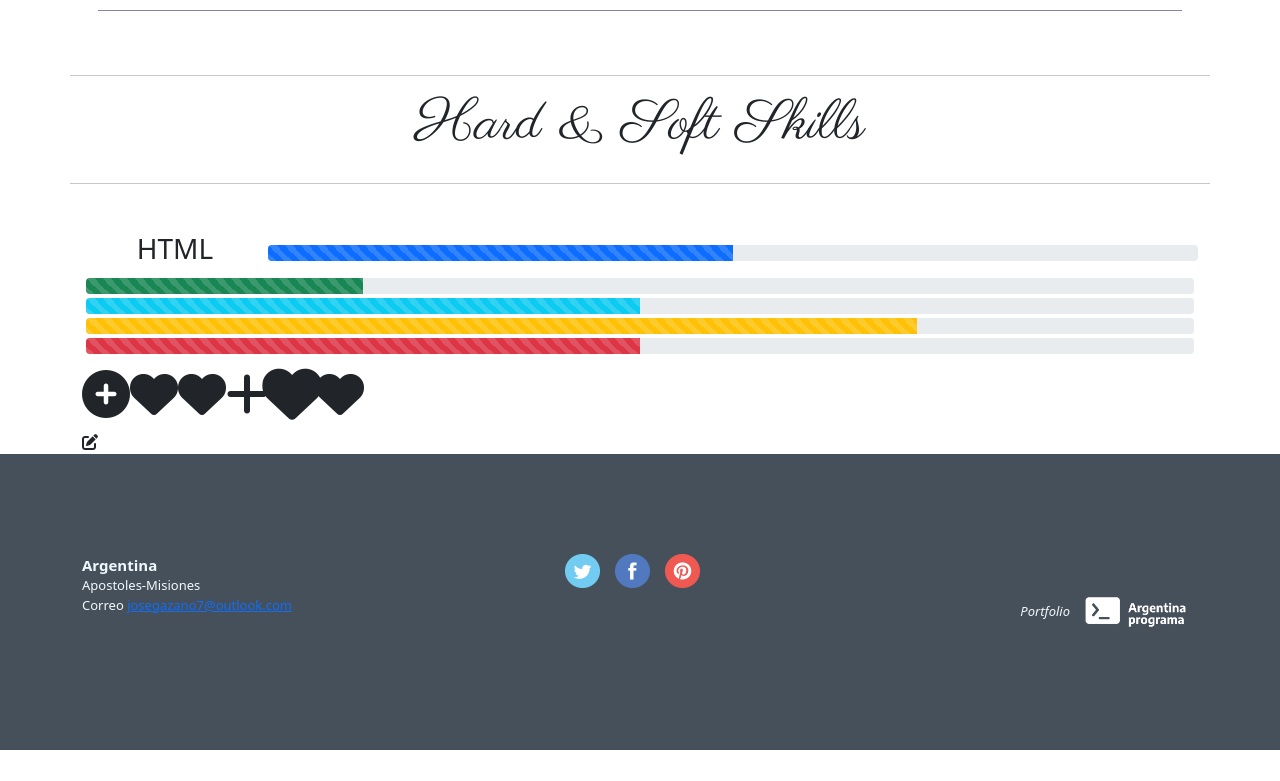
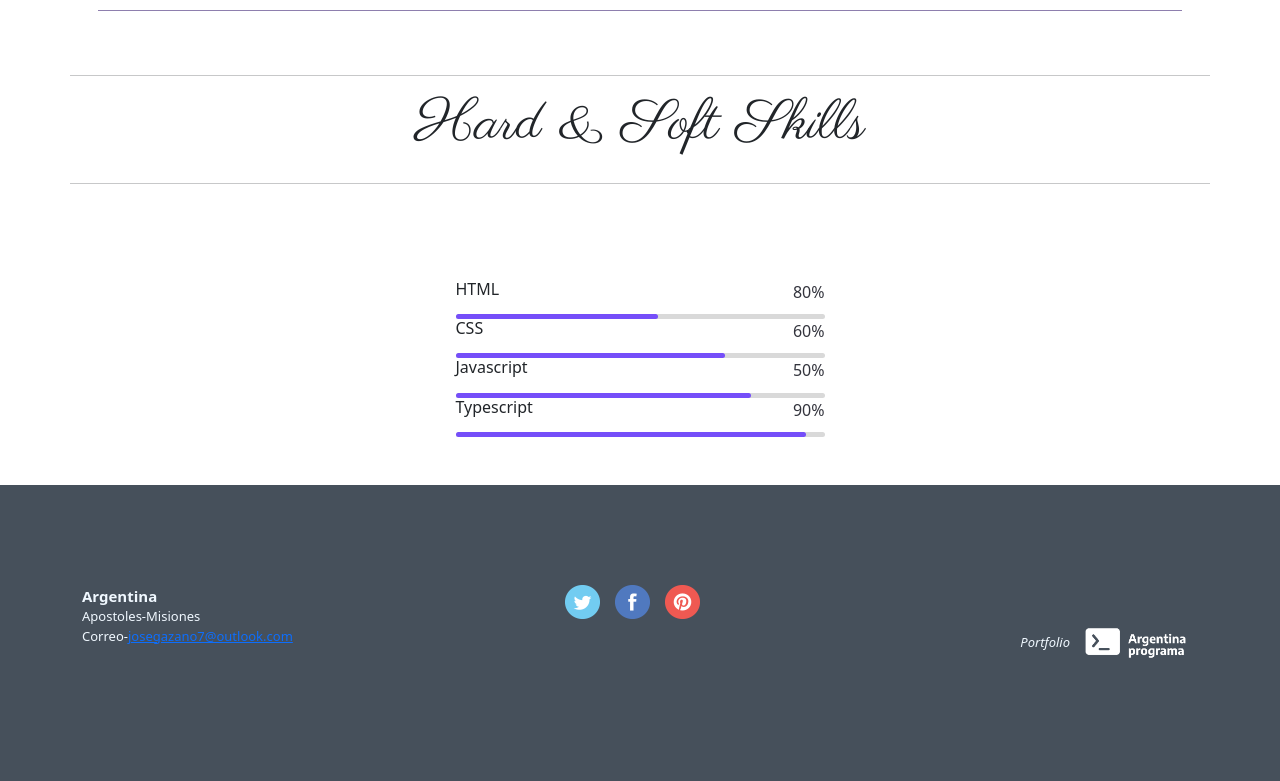
Before and after one commit to josegazano732/Angular-MiProyecto-AP, an Angular app: page / in a window 1280 px wide. Shown: the part 2505-3286 px from the top of the page. Before the commit the page ends 3255 px from the top, so only its background shows below. Built offline with nearby package versions, Linux system fonts and the light colour scheme.

Commit message:
se trabajo sobre skill JLG

```diff
--- a/src/app/componentes/hard-soft-skill/hard-soft-skill.component.html
+++ b/src/app/componentes/hard-soft-skill/hard-soft-skill.component.html
@@ -6,49 +6,72 @@
     <hr class=" container " style=" margin-left: auto; margin-right: auto;">
 </div>
 
-<section class=" container">
-    <div class=" row">
-        <div class=" d-flex ">
-            <div class=" col-2 m-auto text-center">
-                <h3>HTML</h3>
+<div class=" container justify-content-center">
+    <div class="col-xl-5 offset-xl-1 col-lg-6 m-auto p-5">
+        <div class="about-skills pt-25">
+            <div class="skill-item mt-25">
+                <div class="skill-header">
+                    <h6 class="skill-title">HTML</h6>
+                    <div class="skill-percentage">
+                        <div class="count-box counted">
+                            <span class="counter">80</span>
                         </div>
-
-            <div class="progress m-1 col-10 m-auto">
-                <div class="progress-bar progress-bar-striped " role="progressbar" style="width: 50%" aria-valuenow="10"
-                    aria-valuemin="0" aria-valuemax="100"></div>
+                        %
                     </div>
                 </div>
+                <div class="skill-bar">
+                    <div class="bar-inner">
+                        <div class="bar progress-line" data-width="80" style="width: 55%;"></div>
                     </div>
-    <div class="progress m-1">
-        <div class="progress-bar progress-bar-striped bg-success" role="progressbar" style="width: 25%"
-            aria-valuenow="25" aria-valuemin="0" aria-valuemax="100"></div>
                 </div>
-
-    <div class="progress m-1">
-        <div class="progress-bar progress-bar-striped bg-info" role="progressbar" style="width: 50%" aria-valuenow="50"
-            aria-valuemin="0" aria-valuemax="100"></div>
+            </div> <!-- skill item -->
+            <div class="skill-item mt-25">
+                <div class="skill-header">
+                    <h6 class="skill-title">CSS</h6>
+                    <div class="skill-percentage">
+                        <div class="count-box counted">
+                            <span class="counter">60</span>
                         </div>
-    <div class="progress m-1">
-        <div class="progress-bar progress-bar-striped bg-warning" role="progressbar" style="width: 75%"
-            aria-valuenow="75" aria-valuemin="0" aria-valuemax="100"></div>
+                        %
                     </div>
-
-    <div class="progress m-1">
-        <div class="progress-bar progress-bar-striped bg-danger" role="progressbar" style="width: 50%"
-            aria-valuenow="100" aria-valuemin="0" aria-valuemax="100"></div>
                 </div>
-
-
-    <div class="fa-3x">
-        <i class="fa-solid fa-circle-plus fa-beat"></i>
-        <i class="fa-solid fa-heart fa-beat"></i>
-        <i class="fa-solid fa-heart fa-beat" style="--fa-animation-duration: 0.5s;" >+</i>
-        <i class="fa-solid fa-heart fa-beat" style="--fa-animation-duration: 2s;"></i>
-        <i class="fa-solid fa-heart fa-beat" style="--fa-beat-scale: 2.0;"></i>
+                <div class="skill-bar">
+                    <div class="bar-inner">
+                        <div class="bar progress-line" data-width="60" style="width: 73%;"></div>
                     </div>
-
-      <i class="fa-solid fa-pen-to-square"></i>
-
-
-
-</section>
+                </div>
+            </div> <!-- skill item -->
+            <div class="skill-item mt-25">
+                <div class="skill-header">
+                    <h6 class="skill-title">Javascript</h6>
+                    <div class="skill-percentage">
+                        <div class="count-box counted">
+                            <span class="counter">50</span>
+                        </div>
+                        %
+                    </div>
+                </div>
+                <div class="skill-bar">
+                    <div class="bar-inner">
+                        <div class="bar progress-line" data-width="50" style="width: 80%;"></div>
+                    </div>
+                </div>
+            </div> <!-- skill item -->
+            <div class="skill-item mt-25">
+                <div class="skill-header">
+                    <h6 class="skill-title">Typescript</h6>
+                    <div class="skill-percentage">
+                        <div class="count-box counted">
+                            <span class="counter">90</span>
+                        </div>
+                        %
+                    </div>
+                </div>
+                <div class="skill-bar">
+                    <div class="bar-inner">
+                        <div class="bar progress-line" data-width="90" style="width: 95%;"></div>
+                    </div>
+                </div>
+            </div> <!-- skill item -->
+        </div> <!-- about skills -->
+</div>
--- a/src/app/componentes/pie-pagina/pie-pagina.component.html
+++ b/src/app/componentes/pie-pagina/pie-pagina.component.html
@@ -6,7 +6,7 @@
             <div class="col-md-4 footer-leftcol">
                 <p style="color: aliceblue;"><span class="bold-16p">Argentina</span><br>
                 Apostoles-Misiones<br>
-                Correo <a href="#">josegazano7@outlook.com</a>
+                Correo-<a href="#">josegazano7@outlook.com</a>
                 </p>
             </div>
             <div class="col-md-4 footer-midcol">
--- a/src/styles.css
+++ b/src/styles.css
@@ -106,6 +106,61 @@ footer {
 
 /* skill */
 
+.about-skills .skill-item .skill-header {
+    position: relative;
+}
+
+.about-skills .skill-item .skill-header .skill-title {
+    font-size: 16px;
+    font-weight: 400;
+}
+
+.about-skills .skill-item .skill-header .skill-percentage {
+    position: absolute;
+    top: 0;
+    right: 0;
+    font-size: 16px;
+    color: #32333c;
+    font-weight: 400;
+    display: -webkit-flex;
+    display: -moz-flex;
+    display: -ms-flex;
+    display: -o-flex;
+    display: flex;
+}
+
+.about-skills .skill-item .skill-header .skill-percentage .count-box {
+    font-size: 16px;
+    color: #32333c;
+}
+
+.about-skills .skill-item .skill-bar {
+    margin-top: 15px;
+}
+
+.about-skills .skill-item .skill-bar .bar-inner {
+    width: 100%;
+    height: 5px;
+    border-radius: 5px;
+    background-color: #d9d9d9;
+    position: relative;
+}
+
+.about-skills .skill-item .skill-bar .bar-inner .progress-line {
+    position: absolute;
+    top: 0;
+    left: 0;
+    height: 5px;
+    border-radius: 5px;
+    background-color: #754ef9;
+    -webkit-transition: all 2s ease-out 0s;
+    -moz-transition: all 2s ease-out 0s;
+    -ms-transition: all 2s ease-out 0s;
+    -o-transition: all 2s ease-out 0s;
+    transition: all 2s ease-out 0s;
+    width: 0;
+}
+
 
 
 
```
Lines whose indentation alone changed are shown as unchanged.
